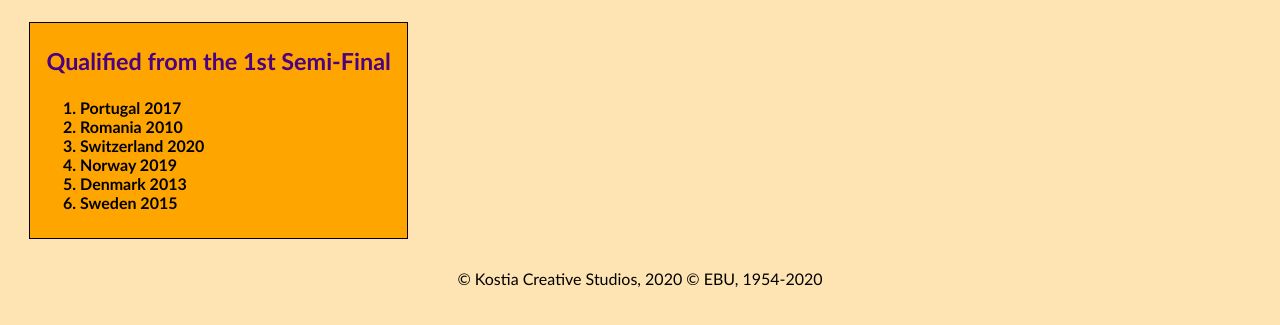
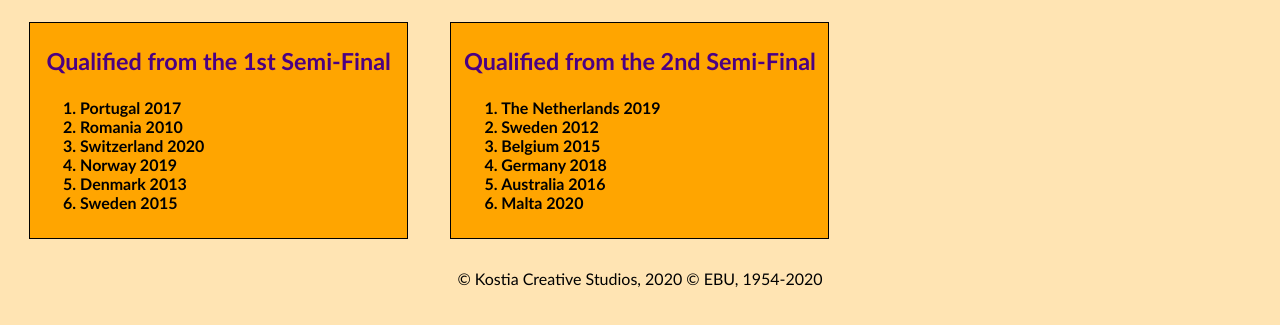
Before and after one commit to kjurovision/kjurovision, a plain HTML site: page index.html in a window 1280 px wide. Shown: the part 177-502 px from the top of the page. Drawn offline with Linux system fonts and the light colour scheme.

Commit message:
3.1.2 2nd sf r

```diff
--- a/index.html
+++ b/index.html
@@ -27,20 +27,20 @@
 			<li>Sweden 2015</li>
 		</ol></article>
 	</div>
-	</section> <!--
+	</section>
 	<section class="col-lg-4">
 		<div class="box">
 		<h3>Qualified from the 2nd Semi-Final</h3>
 		<article><ol>
-			<li></li>
-			<li></li>
-			<li></li>
-			<li></li>
-			<li></li>
-			<li></li>
+			<li>The Netherlands 2019</li>
+			<li>Sweden 2012</li>
+			<li>Belgium 2015</li>
+			<li>Germany 2018</li>
+			<li>Australia 2016</li>
+			<li>Malta 2020</li>
 		</ol></article>
 </div>
-	</section>
+	</section><!--
 	<section class="col-lg-4">
 		<div class="box">
 		<h3>Qualified from the 3rd Semi-Final</h3>
```
